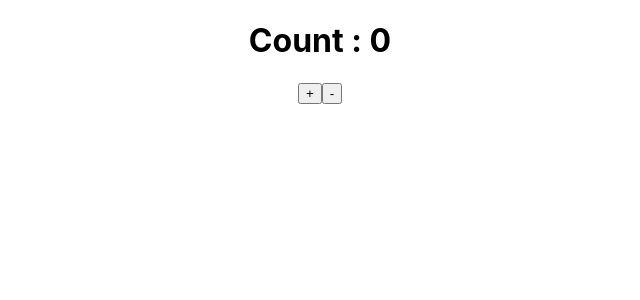
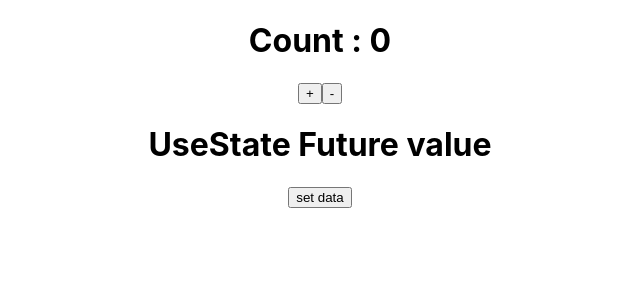
Before and after one commit to Shahriyar-Hosen/react-typescript, a React (Create React App) app: page / in a window 1280 px wide. Shown: the top 300 px of the page, without its empty margins (320-960 px from the left). Built offline with nearby package versions, Linux system fonts and the light colour scheme.

Commit message:
state management done

```diff
--- /dev/null
+++ b/src/components/State1.tsx
@@ -0,0 +1,29 @@
+import React, { useState } from "react";
+
+type User = {
+  id: number;
+  name: string;
+};
+
+const State1 = () => {
+  // const [data, setData] = useState<null | string>(null);
+  const [data, setData] = useState<null | User>(null);
+
+  const handleSetData = () => {
+    // setData("Anisul islam");
+    setData({ id: 101, name: "anisul islam" });
+    console.log(data);
+  };
+
+  return (
+    <div>
+      <h1>UseState Future value</h1>
+      <button onClick={handleSetData}>set data</button>
+      {/* {data && <p>{data}</p>} */}
+      <p>{data?.id}</p>
+      <p>{data?.name}</p>
+    </div>
+  );
+};
+
+export default State1;
--- /dev/null
+++ b/src/components/State2.tsx
@@ -0,0 +1,29 @@
+import React, { useState } from "react";
+
+type User = {
+  id: number;
+  name: string;
+};
+
+const State2 = () => {
+  // const [data, setData] = useState<null | string>(null);
+  const [data, setData] = useState<User>({} as User);
+
+  const handleSetData = () => {
+    // setData("Anisul islam");
+    setData({ id: 101, name: "anisul islam" });
+    console.log(data);
+  };
+
+  return (
+    <div>
+      <h1>UseState Future value</h1>
+      <button onClick={handleSetData}>set data</button>
+      {/* {data && <p>{data}</p>} */}
+      <p>{data.id}</p>
+      <p>{data.name}</p>
+    </div>
+  );
+};
+
+export default State2;
--- a/src/components/StateManagement.tsx
+++ b/src/components/StateManagement.tsx
@@ -1,4 +1,6 @@
 import React, { useState } from "react";
+import State1 from "./State1";
+import State2 from "./State2";
 
 const StateManagement = () => {
   // type is automatically infereed as number
@@ -12,11 +14,14 @@ const StateManagement = () => {
     setCount((count) => count - 1);
   };
   return (
-    <div>
-      <h1>Count : {count}</h1>
-      <button onClick={handleIncrement}>+</button>
-      <button onClick={handleDecrement}>-</button>
-    </div>
+    <>
+      <div>
+        <h1>Count : {count}</h1>
+        <button onClick={handleIncrement}>+</button>
+        <button onClick={handleDecrement}>-</button>
+      </div>
+      <State2 />
+    </>
   );
 };
 
```
